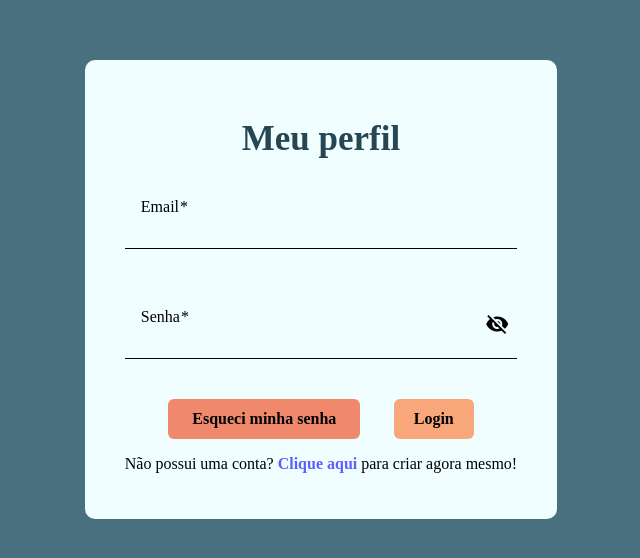
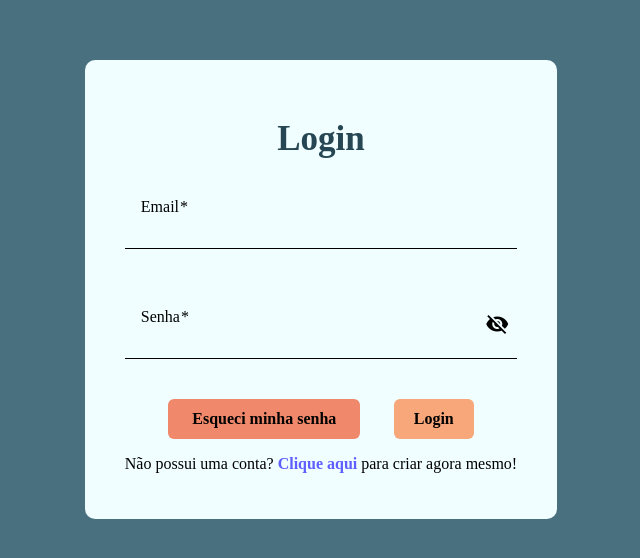
Before and after one commit to RichardPedroso/FoodCare, an Angular app in the folder projeto/frontend/: page /account/sign-in in a window 1280 px wide. Shown: the part 200-758 px from the top of the page, without its empty margins (319-959 px from the left). Built offline with nearby package versions, Linux system fonts and the light colour scheme.

Commit message:
refactor: adicao de html no sign-in

```diff
--- a/projeto/frontend/src/app/views/account/sign-in/sign-in.component.html
+++ b/projeto/frontend/src/app/views/account/sign-in/sign-in.component.html
@@ -4,7 +4,7 @@
 
       <form class="form mat-elevation-z4">
 
-        <h2>Meu perfil</h2>
+        <h2>Login</h2>
 
     <mat-form-field>
       <mat-label>Email</mat-label>
```
